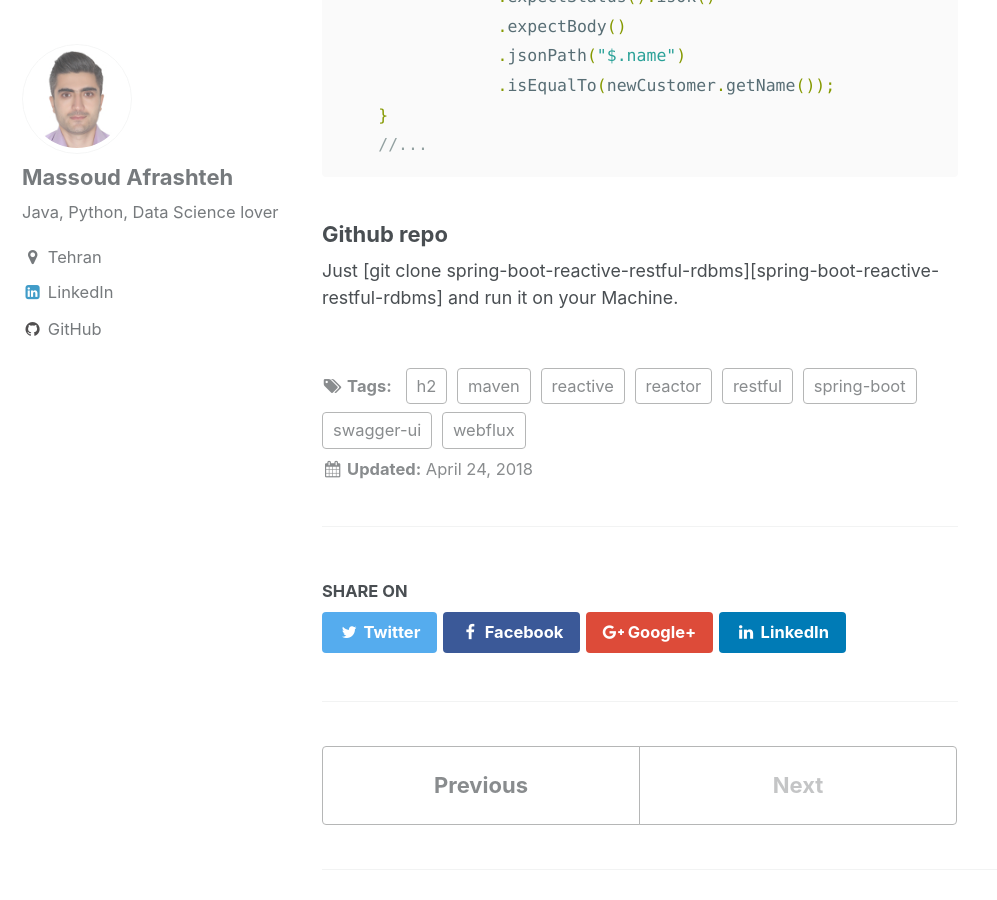
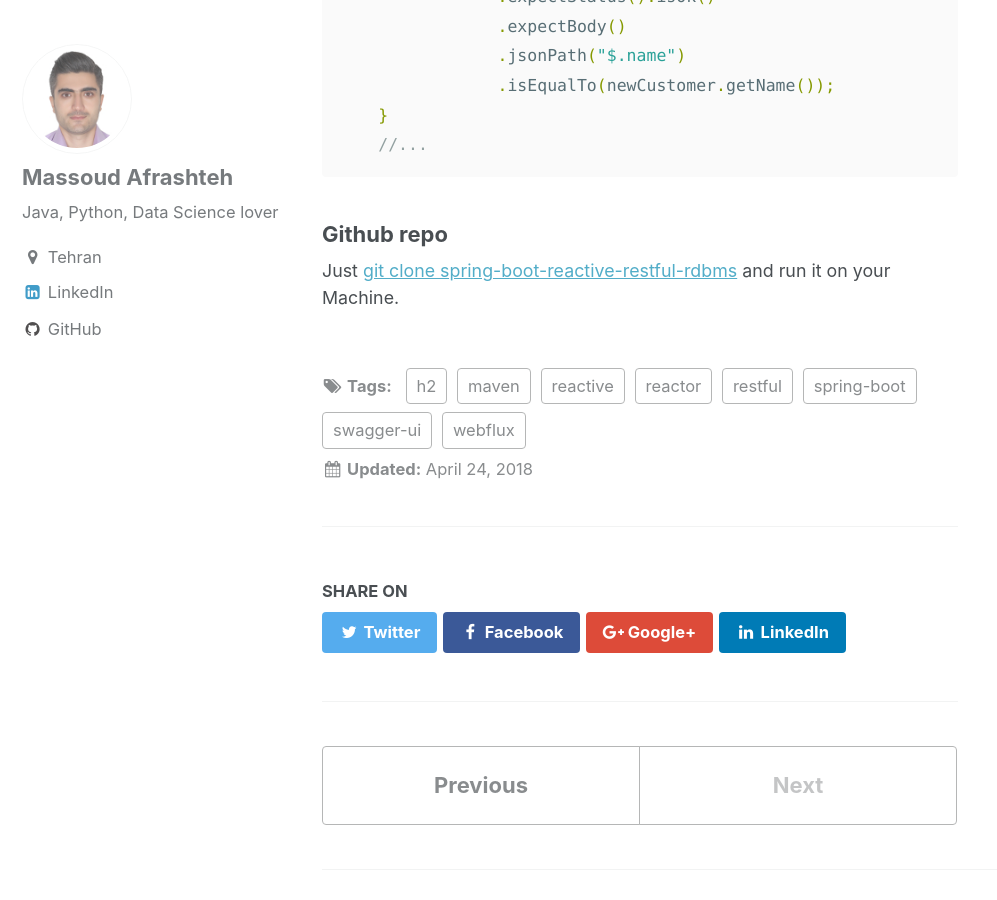
Before and after one commit to iamrdn/notes, a Jekyll site: the page built from _posts/2018-04-24-spring-boot-webflux-with-RDBMS.markdown, in a window 1280 px wide and 900 px high, scrolled down 6038 px. Shown: the whole window, without its empty margins (0-997 px from the left). Built offline with Jekyll 4.4.1, drawn with Linux system fonts in a browser that asks for light colours; some of the changed lines change nothing that is shown.

Commit message:
fix repo link

```diff
--- a/_posts/2018-04-24-spring-boot-webflux-with-RDBMS.markdown
+++ b/_posts/2018-04-24-spring-boot-webflux-with-RDBMS.markdown
@@ -207,4 +207,4 @@ public class CustomerIntegrationTest {
 ### Github repo
 Just [git clone spring-boot-reactive-restful-rdbms][spring-boot-reactive-restful-rdbms] and run it on your Machine.
 
-[git-clone-Spring-CXF-project]: https://github.com/massoudAfrashteh/code/tree/master/java/spring-boot-reactive-restful-rdbms
+[spring-boot-reactive-restful-rdbms]: https://github.com/massoudAfrashteh/code/tree/master/java/spring-boot-reactive-restful-rdbms
```
